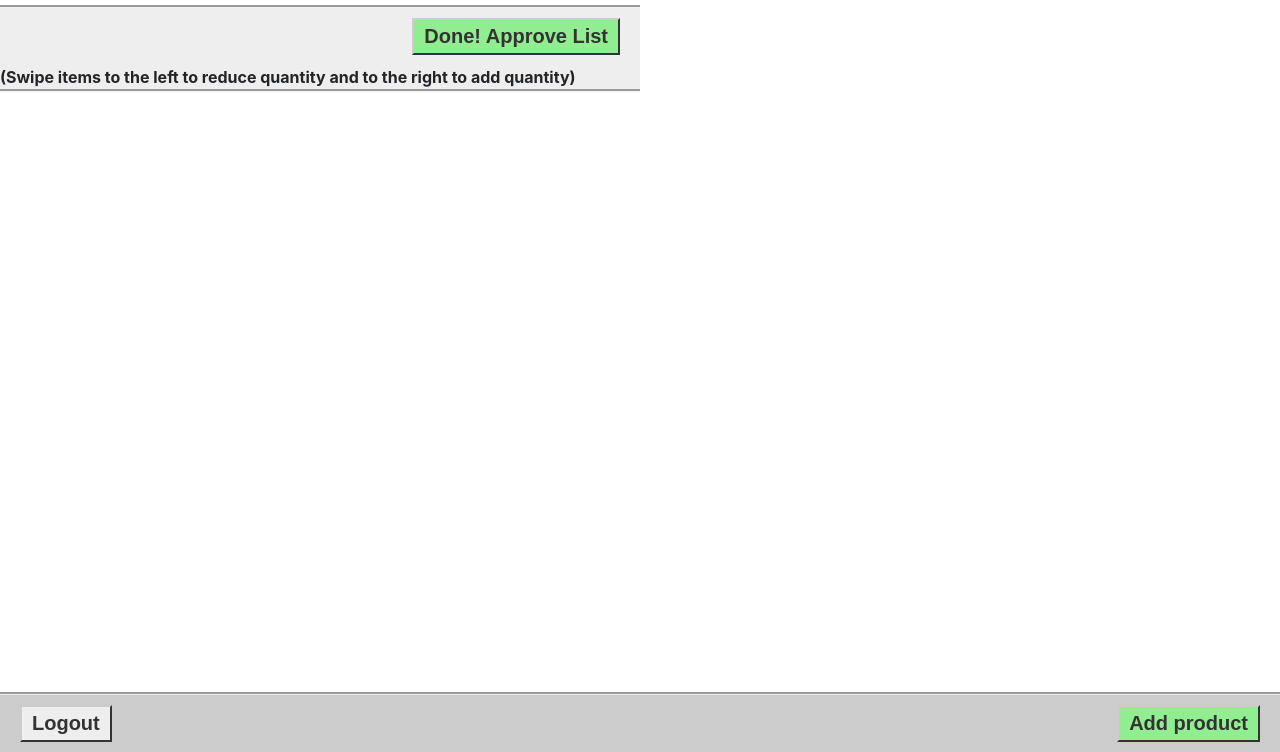
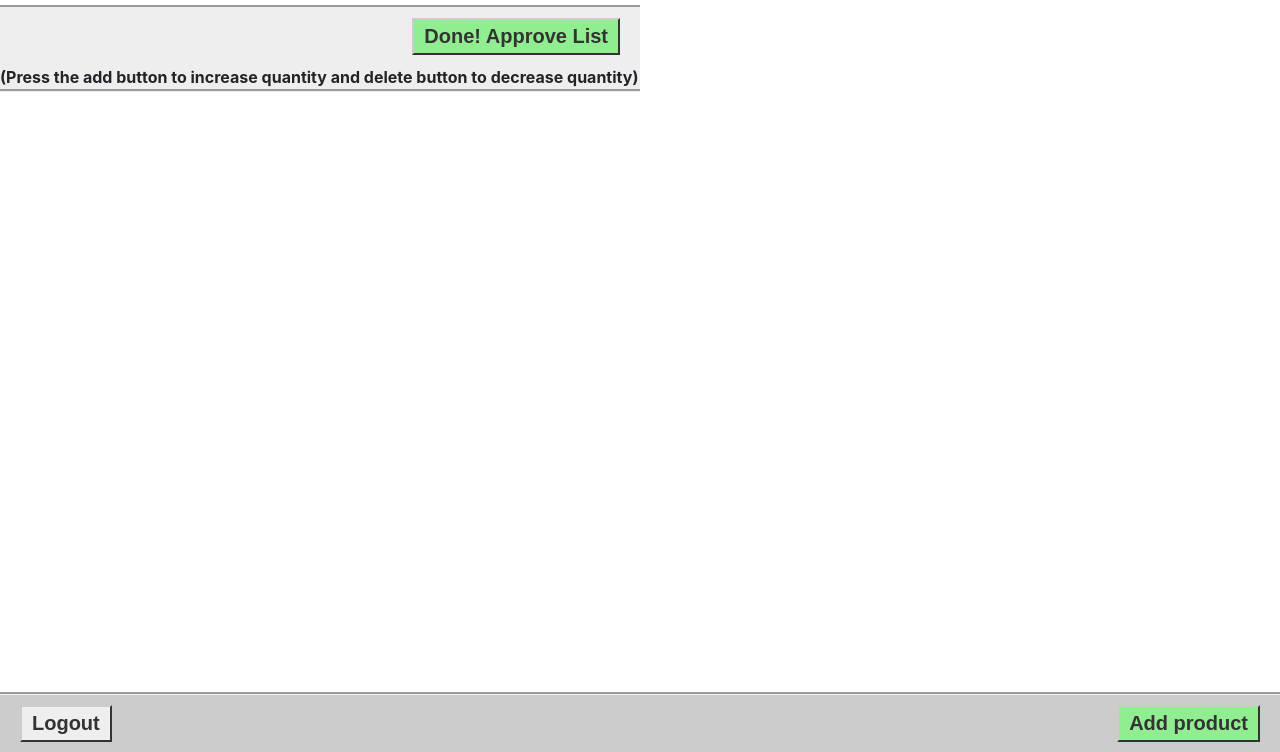
Before and after one commit to team-mma/ShoppingAssistant, a website: page static/pages/main2.html in a window 1280 px wide. Shown: the part 48-800 px from the top of the page. Drawn offline with nearby package versions, Linux system fonts and the light colour scheme.

Commit message:
Change header

```diff
--- a/static/pages/main2.html
+++ b/static/pages/main2.html
@@ -29,7 +29,7 @@
                     <li>
                         <a href="listconfirmation.html" class="button green">Done! Approve List</a>
                     </li>
-                    <strong>(Swipe items to the left to reduce quantity and to the right to add quantity)</strong>
+                    <strong>(Press the add button to increase quantity and delete button to decrease quantity)</strong>
                     <div id="templatedLists" class="nomargin">
                         <!--templated list items will be put into this div-->
                     </div>
```
